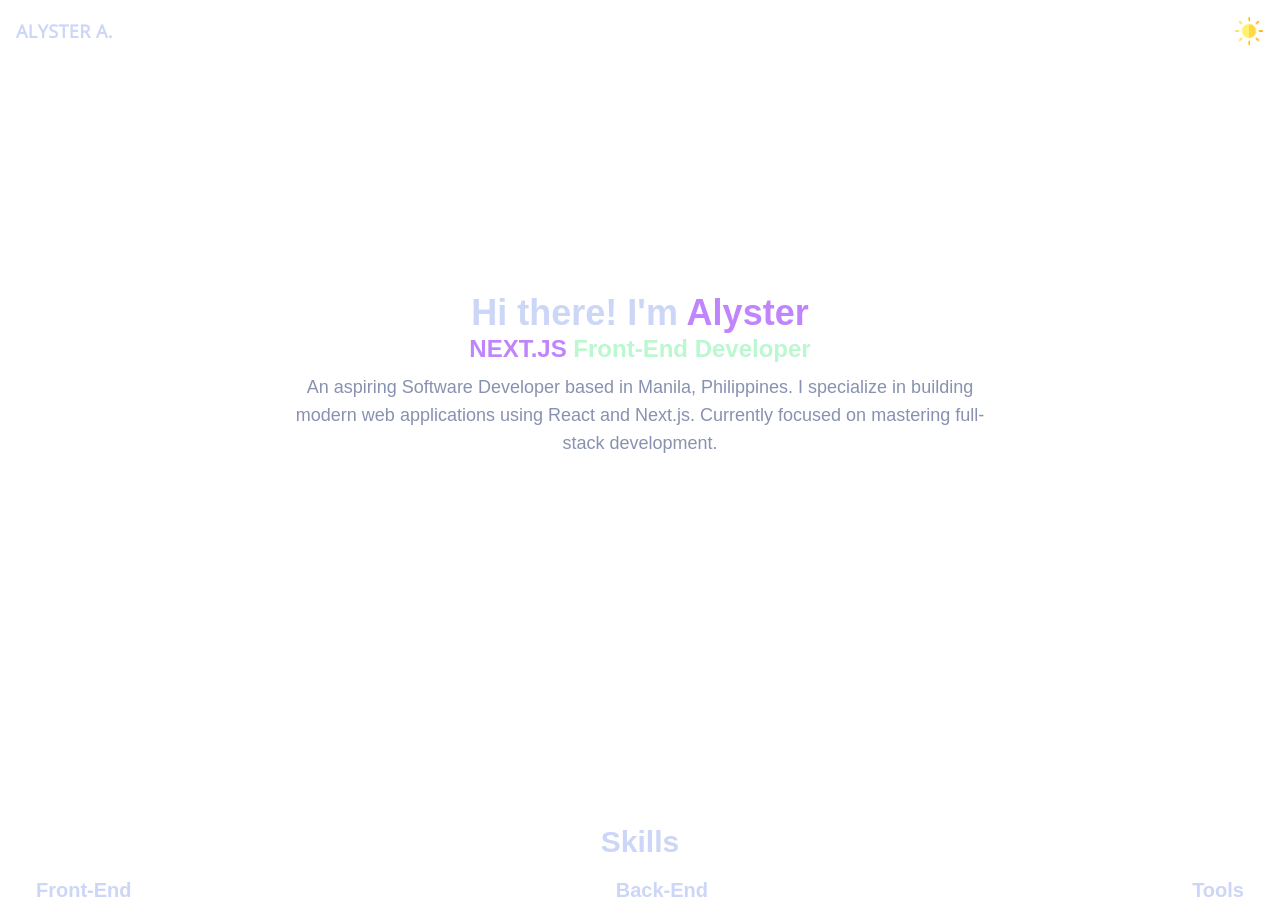
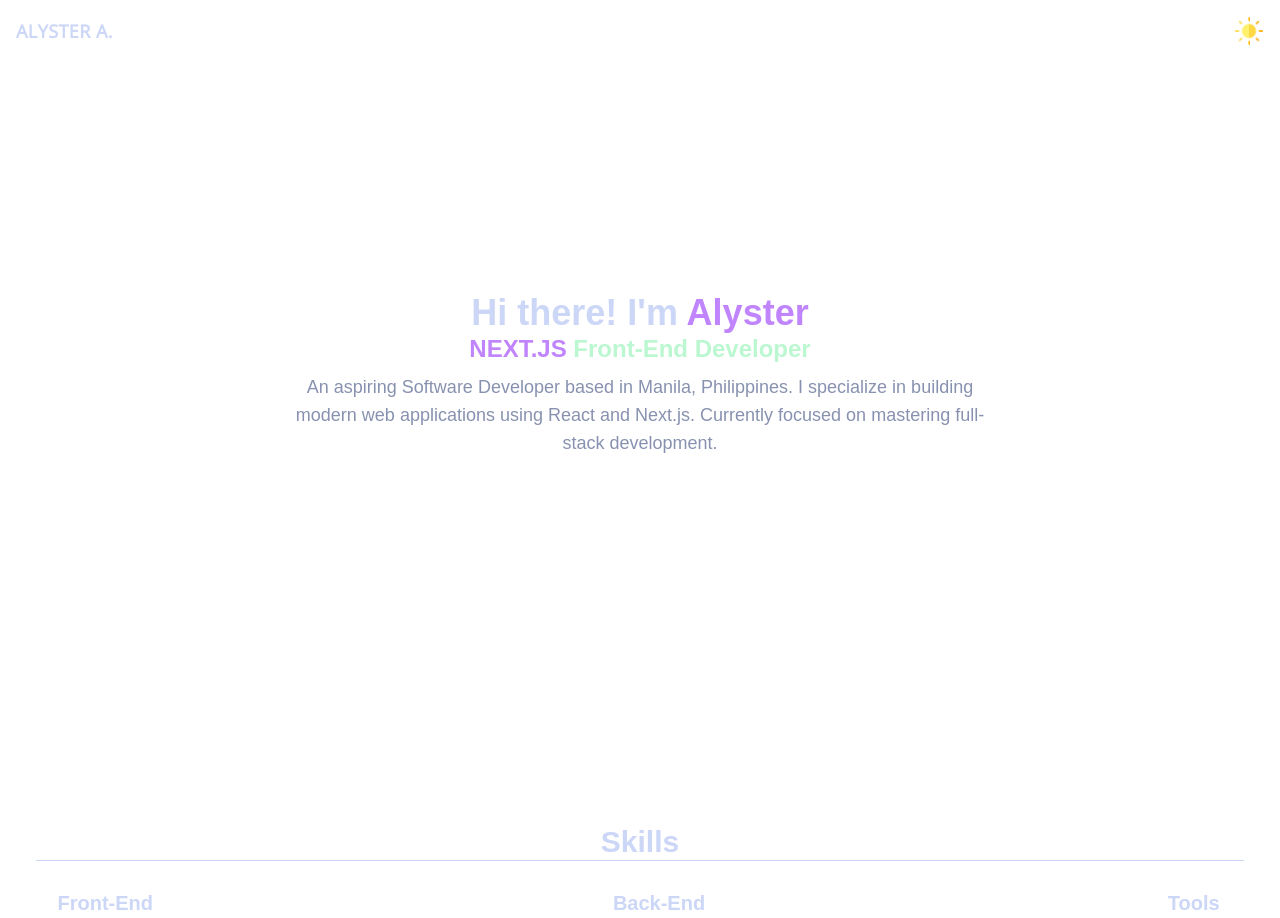
Before and after one commit to alysteragno/Professional-Website, a Next.js app in the folder professional-website/: page / in a window 1280 px wide. Shown: the top 918 px of the page. Built offline with nearby package versions, Linux system fonts and the light colour scheme; a web font is replaced by a local one.

Commit message:
fix(skills): moved frontend,backend,and tools div to each own div and text-centered

```diff
--- a/professional-website/src/app/components/skills/skills.tsx
+++ b/professional-website/src/app/components/skills/skills.tsx
@@ -46,7 +46,7 @@ const skills = [
   },
 ];
 
-const skillList = [
+const skillList = [ //this is backend skill list
   {
     name: 'Node.js',
     image: 'nodejs.svg',
@@ -77,14 +77,10 @@ export default function Skills() {
   return (
     <section className="p-6"
              id='skills'>
-  <h2 className="text-3xl font-bold mb-4 text-center">Skills</h2>
-  <div className='flex justify-between'>
-    <h2 className="text-xl font-bold mb-4">Front-End</h2>
-    <h2 className="text-xl font-bold mb-4">Back-End</h2>
-    <h2 className="text-xl font-bold mb-4">Tools</h2>
-  </div>
-  <div className="flex justify-between">
+  <h2 className="text-3xl font-bold mb-4 text-center border-b-1">Skills</h2>
+  <div className="flex justify-between mt-7">
     <div>
+      <h2 className="text-xl font-bold mb-4 text-center">Front-End</h2>
       {skills.map((skill) => (
         <Link key={skill.name} href={skill.url} target="_blank">
           <div className="flex items-center mb-4 ">
@@ -103,9 +99,11 @@ export default function Skills() {
       ))}
     </div>
       <div>
+        <h2 className="text-xl font-bold mb-4 text-center">Back-End</h2>
         <SkillList skills={skillList}/>
       </div>
       <div>
+        <h2 className="text-xl font-bold mb-4 text-center">Tools</h2>
         <SkillList skills={tools}/>
       </div>
     </div>
```
